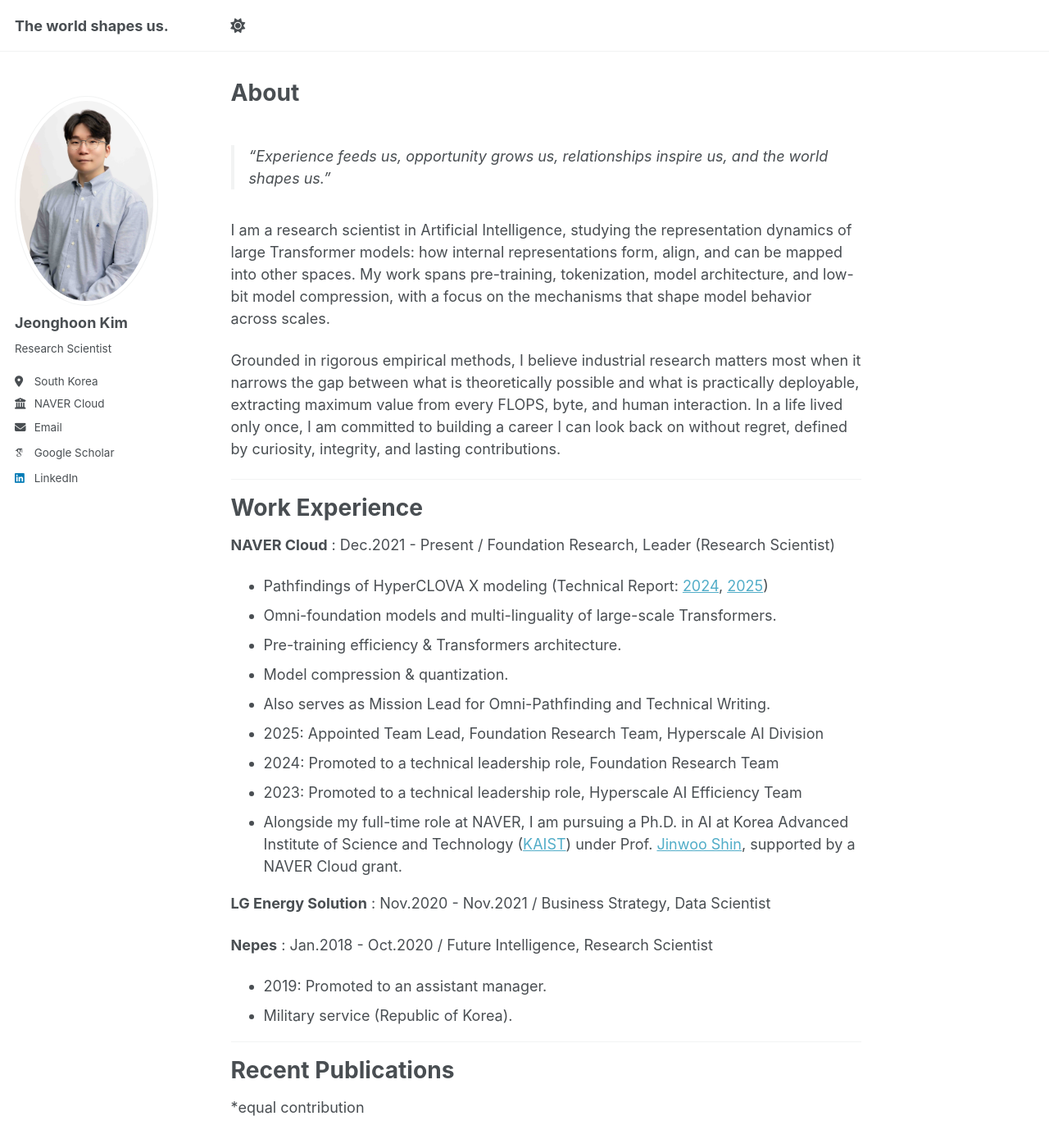
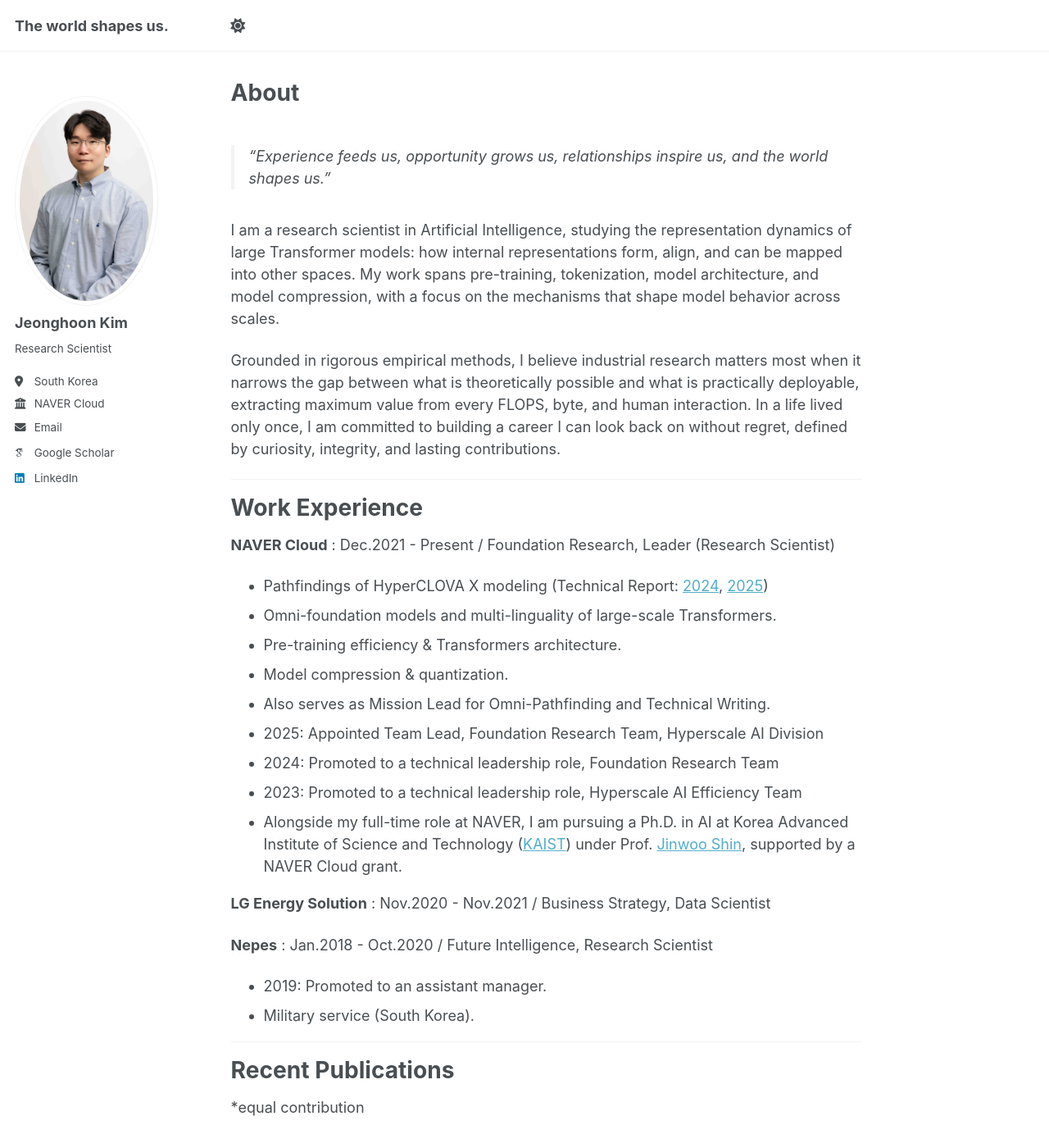
Before and after one commit to penpaperkeycode/penpaperkeycode.github.io, a Jekyll site: the page built from _pages/about.md, in a window 1280 px wide and 1400 px high. Shown: the whole window at 82% size. Built offline with Jekyll 4.4.1, drawn with Linux system fonts in a browser that asks for light colours; some web fonts are replaced.

Commit message:
Update about.md

```diff
--- a/_pages/about.md
+++ b/_pages/about.md
@@ -9,7 +9,7 @@ redirect_from:
 
 > “Experience feeds us, opportunity grows us, relationships inspire us, and the world shapes us.”
 
-I am a research scientist in Artificial Intelligence, studying the representation dynamics of large Transformer models: how internal representations form, align, and can be mapped into other spaces. My work spans pre-training, tokenization, model architecture, and low-bit model compression, with a focus on the mechanisms that shape model behavior across scales.
+I am a research scientist in Artificial Intelligence, studying the representation dynamics of large Transformer models: how internal representations form, align, and can be mapped into other spaces. My work spans pre-training, tokenization, model architecture, and model compression, with a focus on the mechanisms that shape model behavior across scales.
 
 Grounded in rigorous empirical methods, I believe industrial research matters most when it narrows the gap between what is theoretically possible and what is practically deployable, extracting maximum value from every FLOPS, byte, and human interaction. In a life lived only once, I am committed to building a career I can look back on without regret, defined by curiosity, integrity, and lasting contributions.
 
@@ -33,7 +33,7 @@ Work Experience
 
 **Nepes** : Jan.2018 - Oct.2020 / Future Intelligence, Research Scientist
    * 2019: Promoted to an assistant manager.
-   * Military service (Republic of Korea).
+   * Military service (South Korea).
 
 -------
 
```
